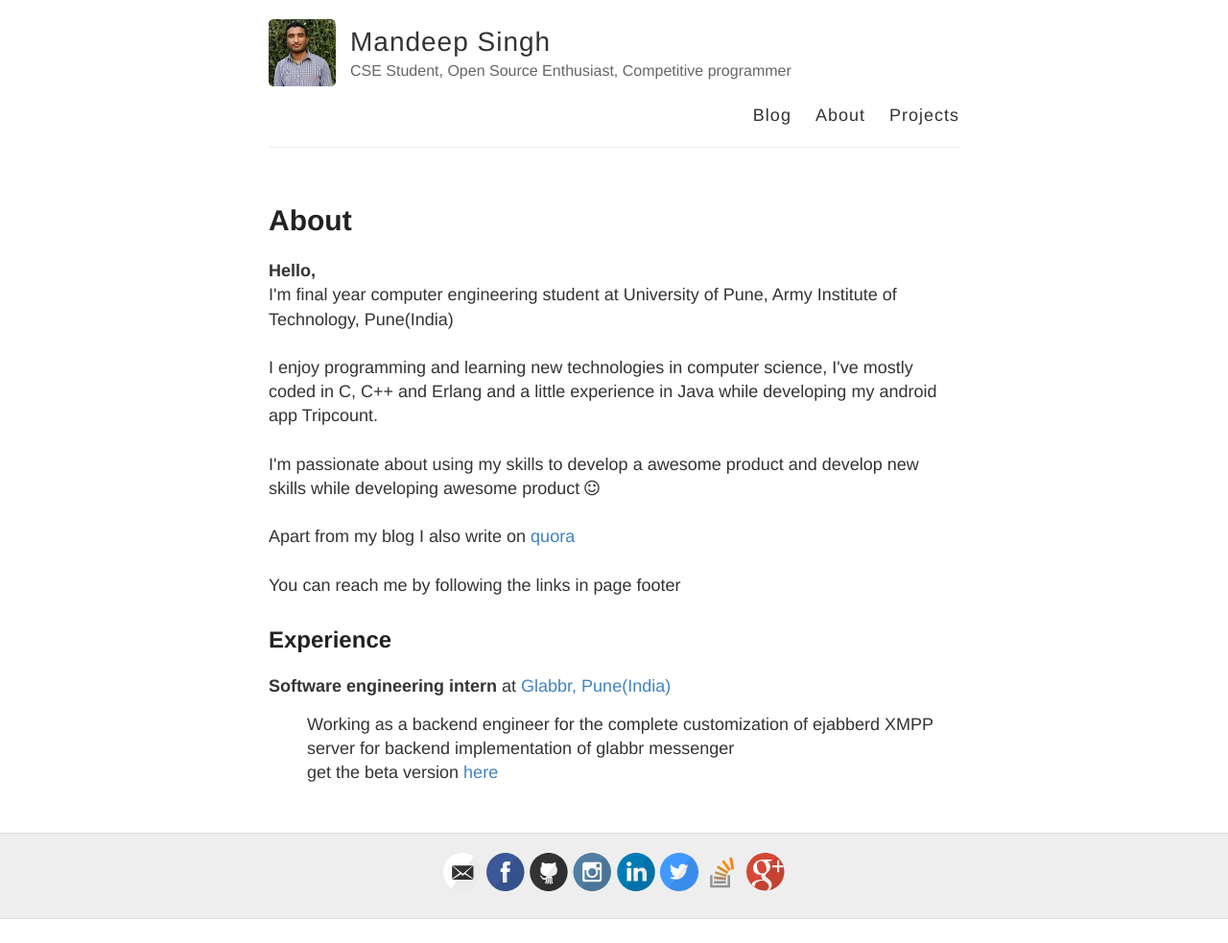
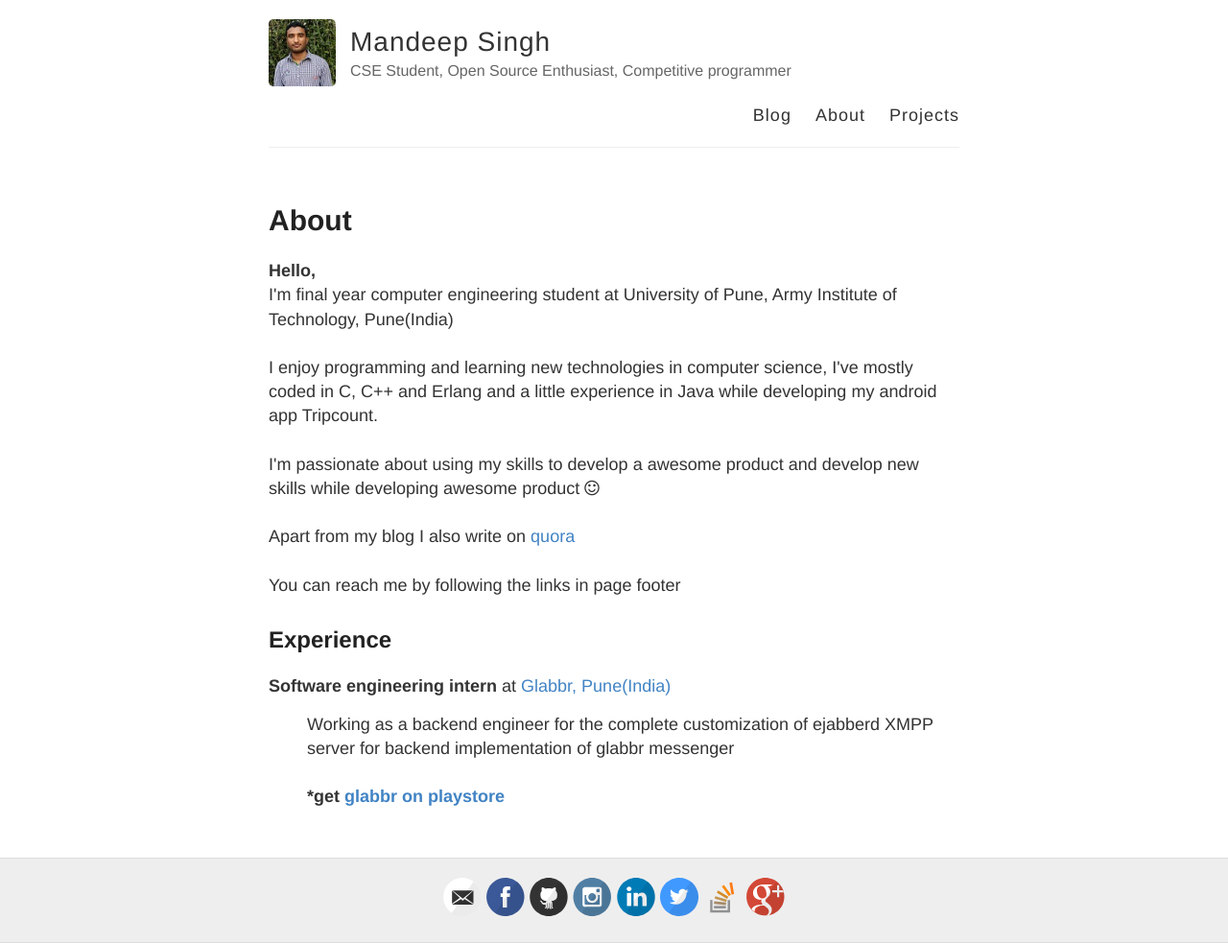
Before and after one commit to msdeep14/msdeep14.github.io, a Jekyll site: the page built from about.md, in a window 1280 px wide. Shown: the whole page at 96% size. Built offline with Jekyll 4.4.1, drawn with Linux system fonts in a browser that asks for light colours; before the commit the page ends 958 px from its top, so only the background shows below that.

Commit message:
add glabbr download link in aboutme

```diff
--- a/_includes/about.html
+++ b/_includes/about.html
@@ -28,8 +28,8 @@
         <strong>Software engineering intern</strong> at <a href = "http://www.glabbr.com/"> Glabbr, Pune(India) </a>
         <p class = "tab">
             Working as a backend engineer for the complete customization of ejabberd XMPP server for backend implementation of
-            glabbr messenger <br />
-            get the beta version  <a href = "https://play.google.com/store/apps/details?id=com.glabbr.messenger&hl=en">here</a>
+            glabbr messenger <br /><br />
+            <strong>*get <a href = "https://play.google.com/store/apps/details?id=com.glabbr.messenger">glabbr on playstore</a></strong>
         </p>
     </p>
 </body>
```
